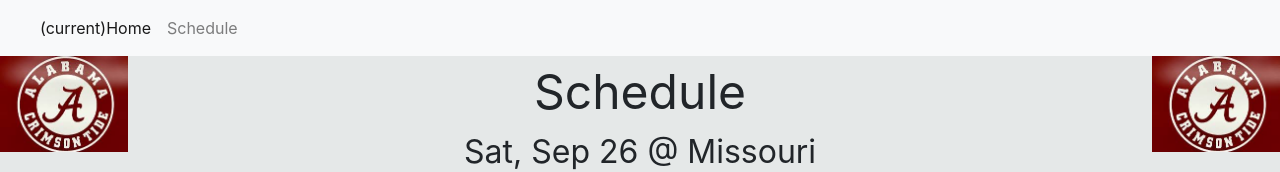
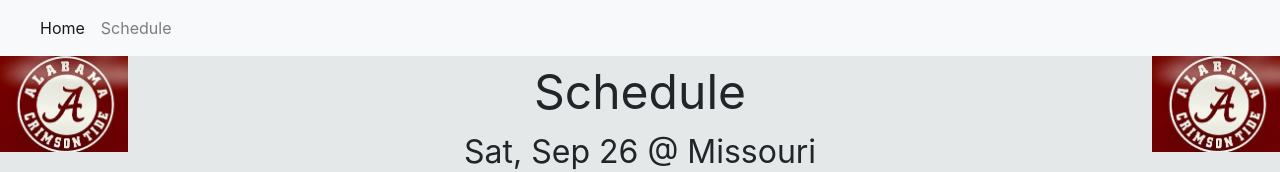
Before and after one commit to Gasoline-alt/Gasosite, a plain HTML site: page schedule.html in a window 1280 px wide. Shown: the top 172 px of the page. Drawn offline with nearby package versions, Linux system fonts and the light colour scheme.

Commit message:
Update schedule.html

```diff
--- a/schedule.html
+++ b/schedule.html
@@ -20,7 +20,7 @@
   <div class="collapse navbar-collapse" id="navbarSupportedContent">
     <ul class="navbar-nav mr-auto">
       <li class="nav-item active">
-        <a class="nav-link" href="https://gasoline-alt.github.io/Gasosite/"<span class="sr-only">(current)</span>Home</a>
+        <a class="nav-link" href="https://gasoline-alt.github.io/Gasosite/">Home<span class="sr-only">(current)</span></a>
       </li>
       <li class="nav-item">
         <a class="nav-link" href="https://gasoline-alt.github.io/Gasosite/schedule">Schedule</a>
```
